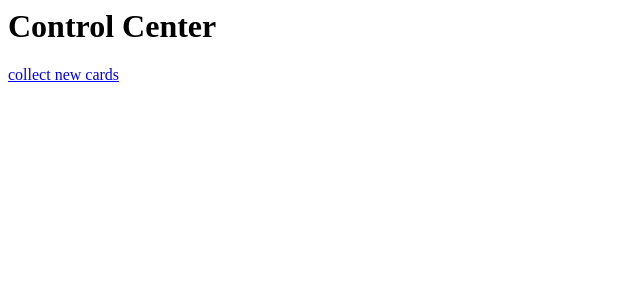
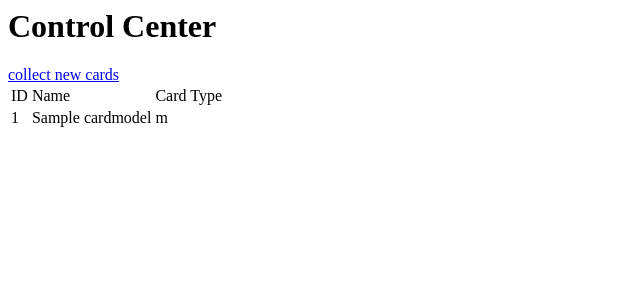
Before and after one commit to wspalding/hs_dataset, a Django app: page / in a window 1280 px wide. Shown: the top 300 px of the page, without its empty margins (0-640 px from the left). Run offline with Django 3.2, Linux system fonts and the light colour scheme; tables that the repository leaves empty hold one stand-in row (values such as "Sample post").

Commit message:
added table to index page

```diff
--- a/card_data_manager/templates/index.html
+++ b/card_data_manager/templates/index.html
@@ -1,2 +1,30 @@
 <h1>Control Center</h1>
 <a href="/collect_new_cards">collect new cards</a>
+<table>
+    <tbody>
+        <tr>
+            <td>
+                ID
+            </td>
+            <td>
+                Name
+            </td>
+            <td>
+                Card Type
+            </td>
+        </tr>
+        {% for c in cards %}
+        <tr>
+            <td>
+                {{c.card_id}}
+            </td>
+            <td>
+                {{c.name}}
+            </td>
+            <td>
+                {{c.card_type}}
+            </td>
+        </tr>
+        {% endfor %}
+    </tbody>
+</table>
--- a/card_data_manager/utils/collector.py
+++ b/card_data_manager/utils/collector.py
@@ -52,3 +52,7 @@ def collect_cards_from_hearthpwn():
         next = page.find('a', rel='next')
         if next:
             browser.follow_link(next)
+
+
+def download_collected_normal_cards():
+    pass
--- a/card_data_manager/views.py
+++ b/card_data_manager/views.py
@@ -1,10 +1,12 @@
 from django.shortcuts import render, redirect
 from django.http import HttpResponse
+from card_data_manager.models import CardModel
 from card_data_manager.utils.collector import collect_cards_from_hearthpwn
 
 # Create your views here.
 def index(request):
-    context = {}
+    cards = CardModel.objects.all()
+    context = {'cards': cards}
     return render(request, 'index.html', context=context)
 
 def collect(request):
```
